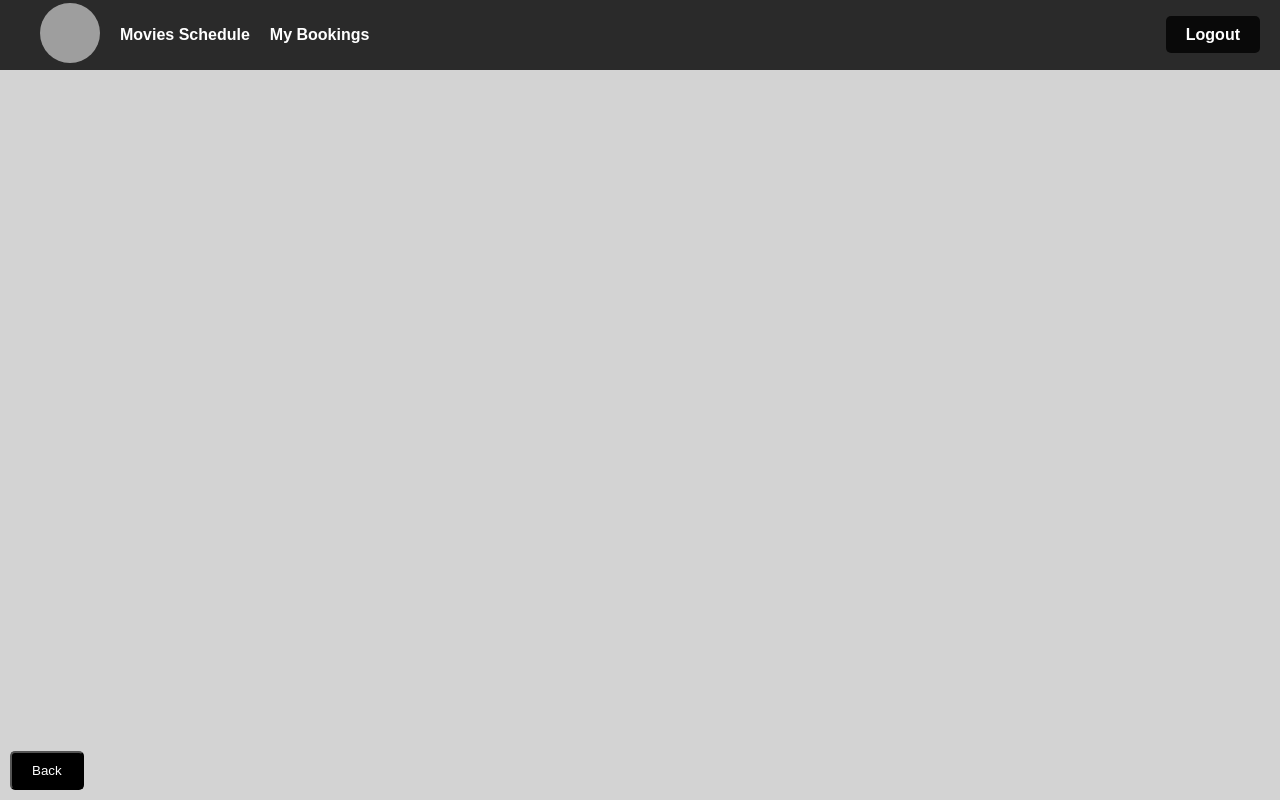
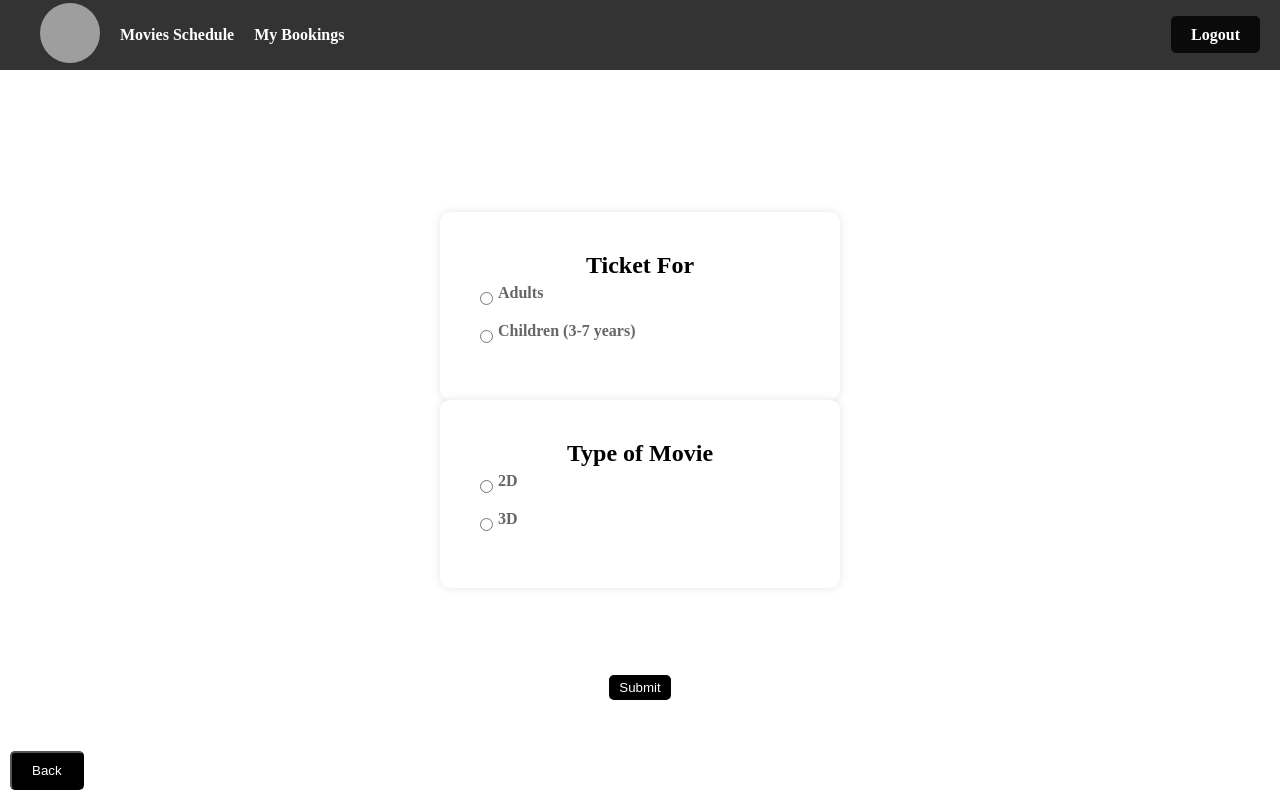
Before and after one commit to alaasaleem/COMP333-Database-Project, a Flask app: template Templates/User/booking_details.html in a window 1280 px wide. Run offline with Flask 3, Linux system fonts and the light colour scheme; the template is opened without the code that fills it, so the values that code supplies are empty; grey boxes are pictures that could not be loaded.

Commit message:
Update booking_details.html

```diff
--- a/Templates/User/booking_details.html
+++ b/Templates/User/booking_details.html
@@ -21,24 +21,25 @@
 
     .text h4 {
       font-size: 14px;
-      font-family: 'open sans', sans-serif;
+      font-family: Arial, sans-serif;
     }
 
     .text h1 {
       font-size: 62px;
-      font-family: 'montserrat', sans-serif;
+      font-family: Arial, sans-serif;
       font-weight: 700;
       margin: 14px 0px;
     }
 
     .text h3 {
       font-size: 15px;
-      font-family: 'open sans', sans-serif;
+      font-family: Arial, sans-serif;
     }
 
 
     /* Body Styles */
 
+    }
     body {
       font-family: Arial, sans-serif;
       background-color: #d3d3d3;
@@ -119,6 +120,168 @@
       text-decoration: none;
     }
 
+        /* Rectangle styles */
+    .rectangle {
+      background-color: #f2f2f2;
+      padding: 10px;
+      margin-bottom: 10px;
+      border-radius: 5px;
+    }
+
+    /* Radio button styles */
+    .radio-container {
+      display: flex;
+      align-items: center;
+      margin-bottom: 10px;
+    }
+
+    .radio-container input[type="radio"] {
+      margin-right: 5px;
+    }
+
+    /* Button styles */
+    .submit-button {
+      background-color: black;
+      color: white;
+      padding: 10px 20px;
+      border: none;
+      border-radius: 5px;
+      cursor: pointer;
+      text-decoration: none;
+      position: fixed;
+      bottom: 100px;
+    }
+
+   /* Centering the content */
+    .container {
+      display: flex;
+      flex-direction: column;
+      align-items: center;
+      justify-content: center;
+      height: 100vh;
+    }
+
+    /* Rectangle styles */
+    .rectangle {
+      background-color: #f2f2f2;
+      padding: 10px;
+      margin-bottom: 10px;
+      border-radius: 5px;
+    }
+
+    /* Radio button styles */
+    .radio-container {
+      display: flex;
+      align-items: center;
+      margin-bottom: 10px;
+    }
+
+    .radio-container input[type="radio"] {
+      margin-right: 5px;
+    }
+
+    /* Button styles */
+    .submit-button {
+      background-color: black;
+      color: white;
+      padding: 5px 10px;
+      border: none;
+      border-radius: 5px;
+      cursor: pointer;
+    }
+
+
+    .card {
+      background-color: #fff;
+      border-radius: 10px;
+      box-shadow: 0 0 10px rgba(0, 0, 0, 0.1);
+      padding: 40px;
+      width: 400px;
+    }
+
+    .card h2 {
+      text-align: center;
+      margin-bottom: 5px;
+      color: #000;
+    }
+
+    .card form {
+      margin-bottom: 20px;
+    }
+
+    .card label {
+      font-weight: bold;
+      display: block;
+      margin-bottom: 10px;
+      color: #666;
+    }
+
+    .card input[type="text"],
+    .card input[type="password"] {
+      width: 100%;
+      padding: 10px;
+      margin-bottom: 20px;
+      border-radius: 5px;
+      border: 1px solid #ccc;
+    }
+
+    .card input[type="submit"] {
+      background-color: #000;
+      color: white;
+      padding: 10px 15px;
+      border: none;
+      border-radius: 5px;
+      cursor: pointer;
+      width: 100%;
+    }
+
+    .card input[type="submit"]:hover {
+      background-color: #333;
+    }
+
+    .card p {
+      text-align: center;
+      color: #666;
+    }
+
+    .card p a {
+      color: #000;
+      font-weight: bold;
+    }
+
+    .card p a:hover {
+      color: #333;
+    }
+
+    .error {
+      color: red;
+      margin-bottom: 10px;
+      text-align: center;
+    }
+
+    .text {
+      background-color: transparent; /* Removed background color */
+      padding: 4rem 1rem;
+      text-align: center;
+    }
+
+    .text h2 {
+      color: #000;
+      margin-bottom: 1.5rem;
+      font-size: 40px;
+      text-align: left;
+    }
+
+    .text p {
+      color: hsl(217, 10%, 50.8%);
+      text-align: left;
+    }
+
+    .row {
+      display: flex;
+      flex-wrap: wrap;
+    }
+
   </style>
 </head>
 <body>
@@ -134,6 +297,44 @@
       <a href="{{ url_for('login') }}" class="logout-button">Logout</a>
     </div>
   </div>
+     <div class="text">
+
+  </div>
+    <div class="container">
+    <div class="card">
+      <h2>Ticket For</h2>
+      <div class="radio-container">
+        <input type="radio" id="adults" name="ticket-type" value="adults">
+        <label for="adults">Adults</label>
+      </div>
+      <div class="radio-container">
+        <input type="radio" id="children" name="ticket-type" value="children">
+        <label for="children">Children (3-7 years)</label>
+      </div>
+    </div>
+    <div class="card">
+      <h2>Type of Movie</h2>
+      <div class="radio-container">
+        <input type="radio" id="2d" name="movie-type" value="2d">
+        <label for="2d">2D</label>
+      </div>
+        <div class="radio-container">
+          <input type="radio" id="3d" name="movie-type" value="3d">
+          <label for="3d">3D</label>
+        </div>
+      </div>
+      <button onclick="submitBooking()" class="submit-button">Submit</button>
+    </div>
+  </div>
   <button onclick="window.location.href='{{ url_for('user') }}'" class="back-button">Back</button>
+  <script>
+    function submitBooking() {
+      // Retrieve the selected values
+      var ticketType = document.querySelector('input[name="ticket-type"]:checked').value;
+      var movieType = document.querySelector('input[name="movie-type"]:checked').value;
+      // Redirect to confirm_booking
+      window.location.href = "/confirm_booking";
+    }
+  </script>
 </body>
 </html>
```
